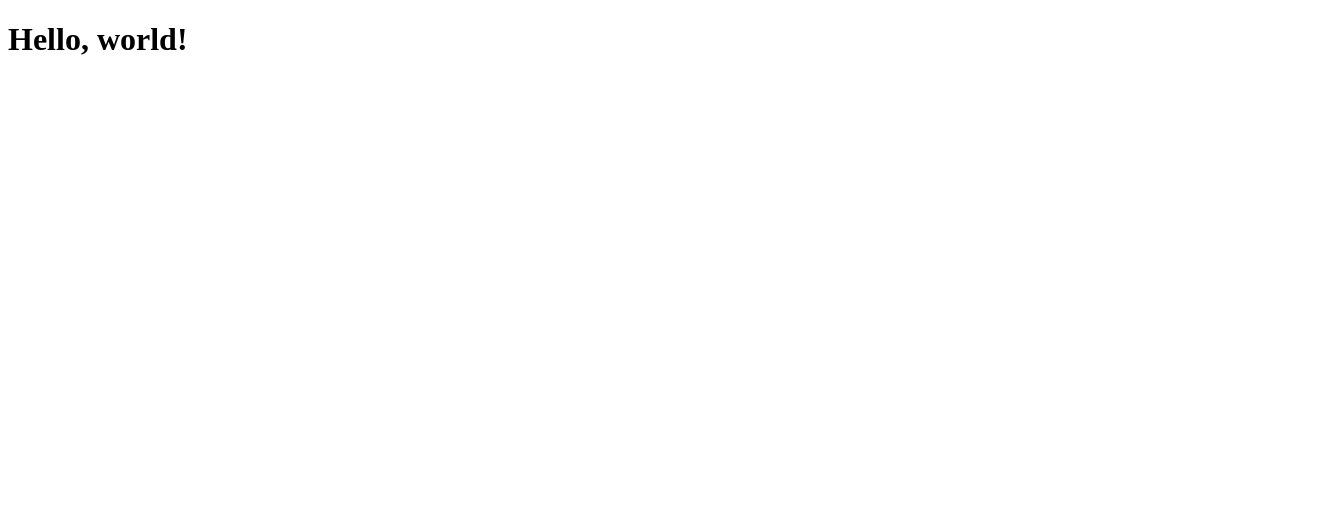
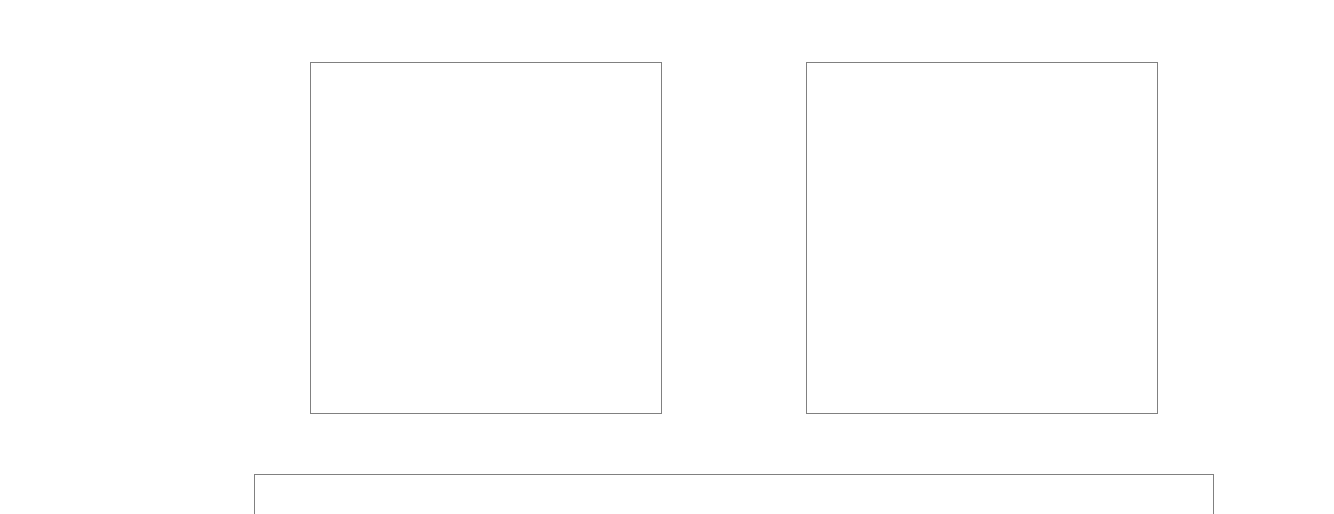
Before and after one commit to A1essandr0/umf-client, a React app: page / in a window 1280 px wide. Shown: the top 514 px of the page, 1334 px wide, since content can reach past the window. Built offline with nearby package versions, Linux system fonts and the light colour scheme.

Commit message:
basic layout

```diff
--- a/package.json
+++ b/package.json
@@ -12,8 +12,9 @@
   "author": "",
   "license": "ISC",
   "dependencies": {
-    "@material-ui/core": "^4.12.3",
-    "@material-ui/icons": "^4.11.2",
+    "@emotion/react": "^11.10.4",
+    "@emotion/styled": "^11.10.4",
+    "@mui/material": "^5.10.10",
     "axios": "^0.24.0",
     "react": "^17.0.2",
     "react-dom": "^17.0.2"
--- a/src/code/main.tsx
+++ b/src/code/main.tsx
@@ -2,7 +2,8 @@ import "../css/main.css";
 import React from 'react';
 import ReactDOM from 'react-dom';
 
+import { App } from '../components/App';
 
 const baseComponent = ReactDOM.render(
-    <h1>Hello, world!</h1>, document.getElementById('root')
+    <App />, document.getElementById('root')
 );
--- /dev/null
+++ b/src/components/App.tsx
@@ -0,0 +1,28 @@
+import React from 'react';
+import Box from '@mui/material/Box';
+import Card from '@mui/material/Card';
+import Container from '@mui/material/Container';
+
+export function App() {
+
+
+    return (
+        <div className='appContainer'>
+            <div className='upperContainer'>
+
+                <span className='linksBox'>
+
+                </span>
+
+                <span className='qrBox'>
+
+                </span>
+            </div>
+
+            <div className='recordsTableBox'>
+
+            </div>
+
+        </div>
+    )
+}
--- a/src/css/main.css
+++ b/src/css/main.css
@@ -1,62 +1,74 @@
-/* .appContainer {
-    display: grid;
-    grid-template-rows: 50px 1fr 250px;
-    width: 99vw;
-    height: 97vh;
+.appContainer {
+    margin-left: 10%;
+    margin-right: 10%;
+    margin-top: 3%;
+    margin-bottom: 1%;
 
+    /* background-color: lightskyblue; */
+    /* border-radius: 30px; */
+    /* border-top: 1px solid gray;
+    border-bottom: 1px solid gray;
+    border-left: 1px solid gray;
+    border-right: 1px solid gray; */
+
+    min-width: 1200px;
 }
 
 
-.toolBar {
-    grid-row: 1 / 1;
-    border-top: 1px solid gray;
-    border-bottom: 1px solid gray;
-    border-left: 1px solid gray;
-    border-right: 1px solid gray;
+.upperContainer {
+    /* border: 1px solid gray; */
+    height: 50vh;
+    margin-top: 3%;
+    margin-left: 10%;
+    margin-right: 10%;
 
-    display: grid;
-    grid-template-columns: 1fr 200px;
-}
-.toolBarLeft {
-    grid-column: 1 / 1;
-    border-right: 1px solid gray;
-}
-.toolBarRight {
-    grid-column: 2 / 2;
+    display: flex;
+    flex-direction: row;
+    flex-wrap: wrap;
+    align-content: center;
+    justify-content: center;
+
+    min-height: 400px;
+    min-width: 850px;
 }
 
 
+.linksBox {
+    /* background-color: whitesmoke; */
+    border: 1px solid gray;
+    /* border-radius: 20px; */
 
-.gamePanel {
-    grid-row: 2 / 2;
-    border-bottom: 1px solid gray;
-    border-left: 1px solid gray;
-    border-right: 1px solid gray;
+    height: 20vh;
+    width: 10vw;
+    margin-right: 7.5%;
 
-    display: grid;
-    grid-template-columns: 300px 1fr;
-}
-.gamePanelSettings {
-    grid-column: 1 / 1;
-    border-right: 1px solid gray;
-}
-.gamePanelBoard {
-    grid-column: 2 / 2;
+    min-height: 350px;
+    min-width: 350px;
 }
 
-.infoPanel {
-    grid-row: 3 / 3;
-    border-bottom: 1px solid gray;
-    border-left: 1px solid gray;
-    border-right: 1px solid gray;
+.qrBox {
+    /* background-color: whitesmoke; */
+    border: 1px solid gray;
+    /* border-radius: 30px; */
 
-    display: grid;
-    grid-template-columns: 300px 1fr;
+    height: 20vh;
+    width: 10vw;
+    margin-left: 7.5%;
+
+    min-height: 350px;
+    min-width: 350px;
 }
-.infoPanelConsole {
-    grid-column: 1 / 1;
-    border-right: 1px solid gray;
+
+
+.recordsTableBox {
+    /* background-color: white; */
+    border: 1px solid gray;
+    /* border-radius: 15px; */
+    margin-top: 3%;
+    margin-bottom: 1%;
+    margin-left: 10%;
+    margin-right: 10%;
+
+    min-height: 350px;
+    min-width: 850px;
 }
-.infoPanelDescriptions {
-    grid-column: 2 / 2;
-} */
```
Also changed, not shown: 1 other file (tests, documents, lock files or other folders).
